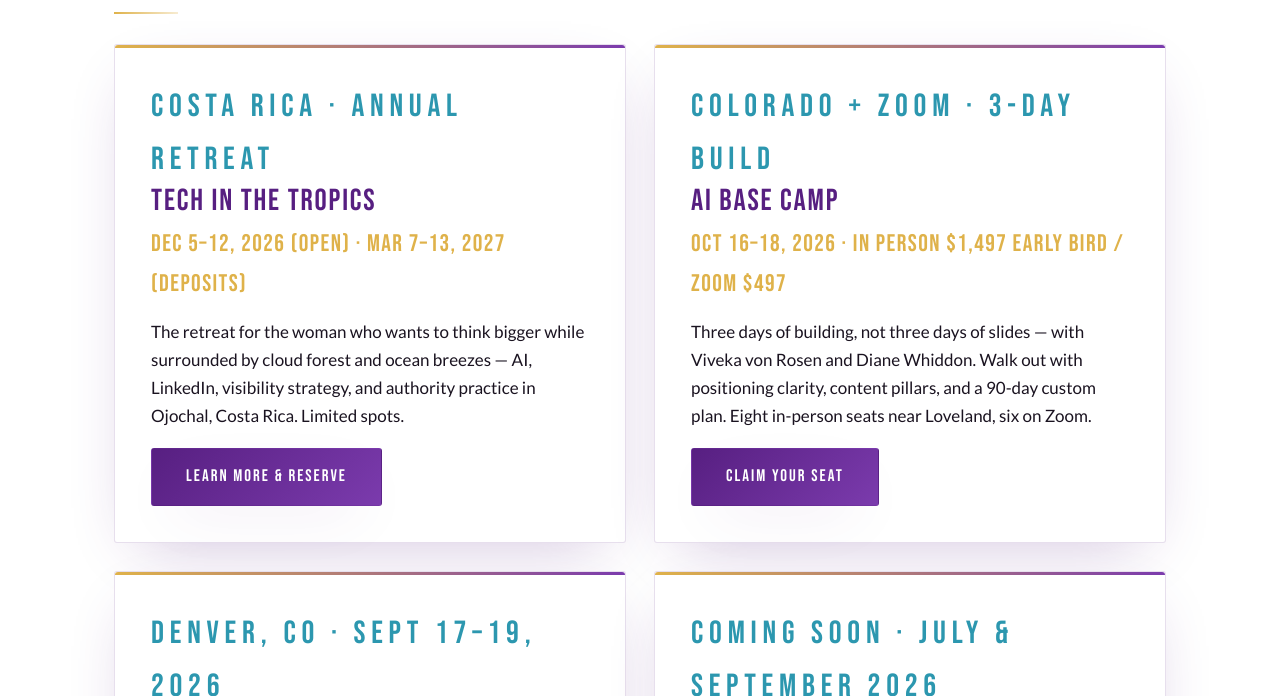
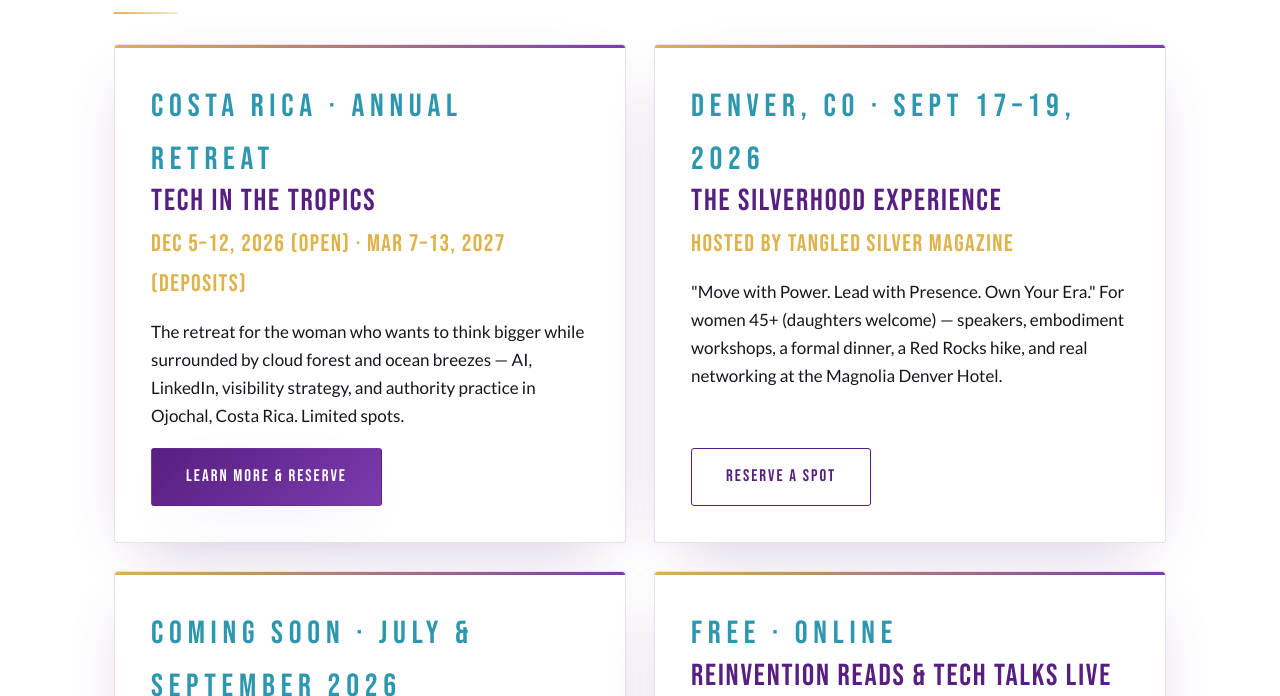
Before and after one commit to vivekavonrosen/vivekavonrosen.com, a plain HTML site: page site/events.html in a window 1280 px wide. Shown: the part 719-1415 px from the top of the page. Drawn offline with Linux system fonts and the light colour scheme; a web font is replaced by a local one.

Commit message:
Events: remove AI Base Camp tile

```diff
--- a/site/events.html
+++ b/site/events.html
@@ -50,14 +50,6 @@
         <span class="price">Dec 5–12, 2026 (open) · Mar 7–13, 2027 (deposits)</span>
         <p>The retreat for the woman who wants to think bigger while surrounded by cloud forest and ocean breezes — AI, LinkedIn, visibility strategy, and authority practice in Ojochal, Costa Rica. Limited spots.</p>
         <a class="btn" href="https://tiitcr.com" target="_blank" rel="noopener">Learn More &amp; Reserve</a>
-      </div>
-
-      <div class="card">
-        <span class="rung-label">Colorado + Zoom · 3-Day Build</span>
-        <h3>AI Base Camp</h3>
-        <span class="price">Oct 16–18, 2026 · In person $1,497 early bird / Zoom $497</span>
-        <p>Three days of building, not three days of slides — with Viveka von Rosen and Diane Whiddon. Walk out with positioning clarity, content pillars, and a 90-day custom plan. Eight in-person seats near Loveland, six on Zoom.</p>
-        <a class="btn" href="https://swayrisecreative.com/ai-base-camp/" target="_blank" rel="noopener">Claim Your Seat</a>
       </div>
 
       <div class="card">
```
